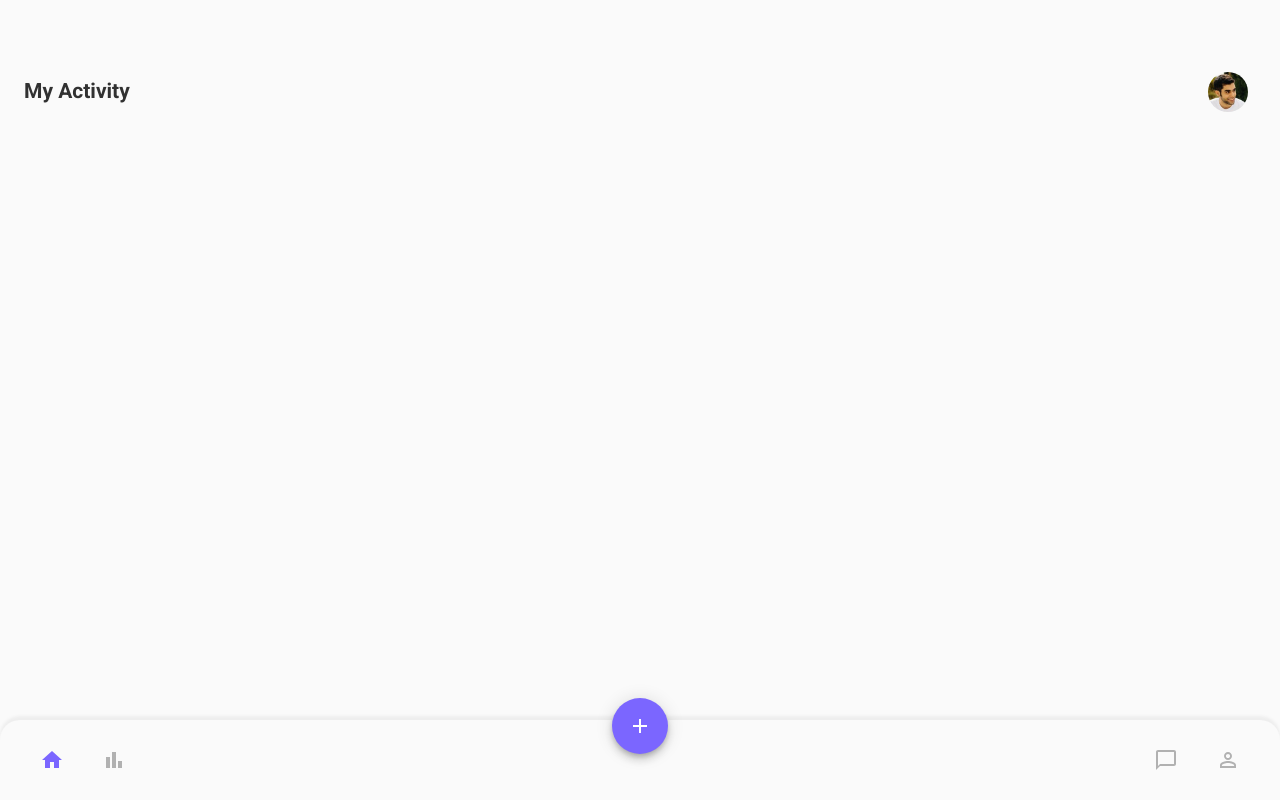
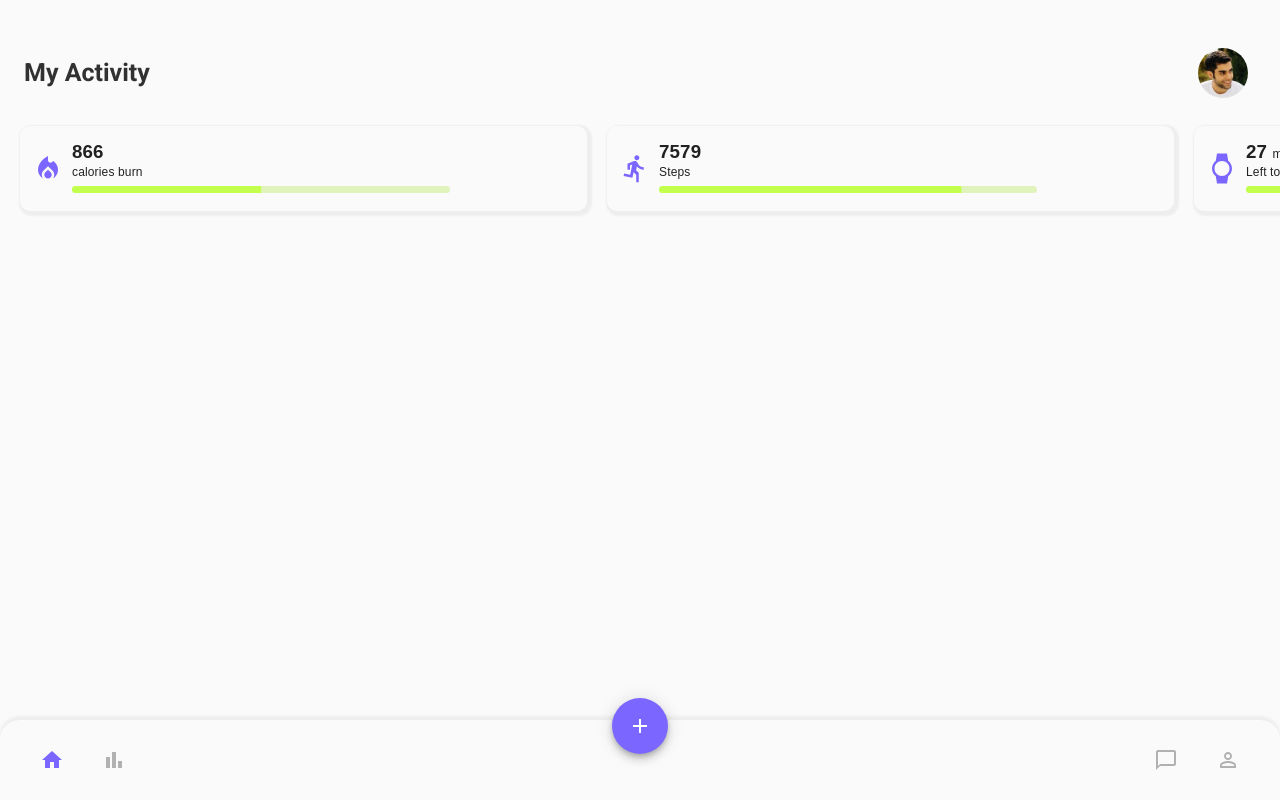
Before and after one commit to tfash09/Weight-App, a React (Create React App) app: page / in a window 1280 px wide. Built offline with nearby package versions, Linux system fonts and the light colour scheme; a web font is replaced by a local one.

Commit message:
top cards

```diff
--- a/src/components/navbar/index.js
+++ b/src/components/navbar/index.js
@@ -30,7 +30,7 @@ function ResponsiveAppBar() {
           <Box sx={{ flexGrow: 0 }}>
             <Tooltip title="Open settings">
               <IconButton>
-                <Avatar alt="Remy Sharp" src={image} />
+                <Avatar alt="Remy Sharp" src={image} sx={{ width: 50, height: 50 }} />
               </IconButton>
             </Tooltip>
           </Box>
--- a/src/components/navbar/navbar.module.scss
+++ b/src/components/navbar/navbar.module.scss
@@ -2,7 +2,7 @@
 
 .appbar{
     background-color: $background-color;
-    padding-top: 60px;
+    padding-top: 40px;
 }
 
 .toolbar{
@@ -13,6 +13,6 @@
 .title{
     color: $text-color !important;
     font-weight: 700;
-    font-size: 21px;
+    font-size: 25px;
     letter-spacing: 0px;
 }
--- /dev/null
+++ b/src/webpages/homepage/components/cards/cards.module.scss
@@ -0,0 +1,50 @@
+.cardContainer{
+    padding: 10px;
+    width: auto;
+    height: 150px;
+    display: flex;
+    // flex-wrap: no-wrap;
+    overflow-x: scroll;
+}
+
+.card{
+    width: 45%;
+    height: 85px;
+    margin: 10px;
+    padding: 8px;
+    -webkit-box-shadow:  2px 2px 2px 3px #eee;
+    -moz-box-shadow:  2px 2px 2px 2px #eee;
+    box-shadow: 2px 2px 2px 3px #eee;
+    border-radius: 10px;
+    flex: 0 0 auto;
+    display: flex;
+}
+
+.icon{
+    vertical-align: middle;
+    height: 100%;
+    width: 30px;
+    margin: 0 5px;
+}
+.details{
+    width: 70%;
+    padding: 4px;
+}
+.details p{
+    font-size: 12px;
+    font-weight: 200;
+    margin-top: -3px;
+    margin-bottom: 5px;
+}
+
+.details h3 span{
+    font-size: 12px;
+    font-weight: 200;
+}
+
+.progress{
+    height: 7px;
+    border-radius: 10px;
+    color: #C3FF4D;
+    background-color: #eee;
+}
--- /dev/null
+++ b/src/webpages/homepage/components/cards/index.js
@@ -0,0 +1,49 @@
+import React from 'react';
+import styles from './cards.module.scss';
+import HomeIcon from '@mui/icons-material/Home';
+import LinearProgress from '@mui/material/LinearProgress';
+import Box from '@mui/material/Box';
+import WatchIcon from '@mui/icons-material/Watch';
+import LocalFireDepartmentIcon from '@mui/icons-material/LocalFireDepartment';
+import DirectionsRunIcon from '@mui/icons-material/DirectionsRun';
+
+export default function CardList() {
+
+    return (
+        <div className={styles.cardContainer}>
+            <div className={styles.card}>
+                <LocalFireDepartmentIcon className={styles.icon} htmlColor="#7B66FF"/>
+                <div className={styles.details}>
+                    <h3>866</h3>
+                    <p>calories burn</p>
+                    <Box style={{ width: '100%', mr: 1 }}>
+                        <LinearProgress variant="determinate" color="inherit" value={50} className={styles.progress} />
+                    </Box>
+                </div>
+            </div>
+            <div className={styles.card}>
+                <DirectionsRunIcon className={styles.icon} htmlColor="#7B66FF"/>
+                <div className={styles.details}>
+                    <h3>7579</h3>
+                    <p>Steps</p>
+                    <Box style={{ width: '100%', mr: 1 }}>
+                        <LinearProgress variant="determinate" color="inherit" value={80} className={styles.progress} />
+                    </Box>
+                </div>
+
+            </div>
+            <div className={styles.card}>
+                <WatchIcon className={styles.icon} htmlColor="#7B66FF"/>
+                <div className={styles.details}>
+                    <h3>27 <span>mins</span></h3>
+                    <p>Left today</p>
+                    <Box style={{ width: '100%', mr: 1 }}>
+                        <LinearProgress variant="determinate" color="inherit" value={70} className={styles.progress} />
+                    </Box>
+                </div>
+
+            </div>
+
+        </div>
+    )
+}
--- a/src/webpages/homepage/index.js
+++ b/src/webpages/homepage/index.js
@@ -2,6 +2,7 @@ import React from 'react';
 
 import ResponsiveAppBar from '../../components/navbar';
 import BottomAppBar from '../../components/footerbar';
+import CardList from './components/cards/index'
 
 export default function Homepage() {
 
@@ -9,6 +10,8 @@ export default function Homepage() {
         <div>
             <ResponsiveAppBar />
 
+            <CardList />
+
             <BottomAppBar />
         </div>
     )
```
